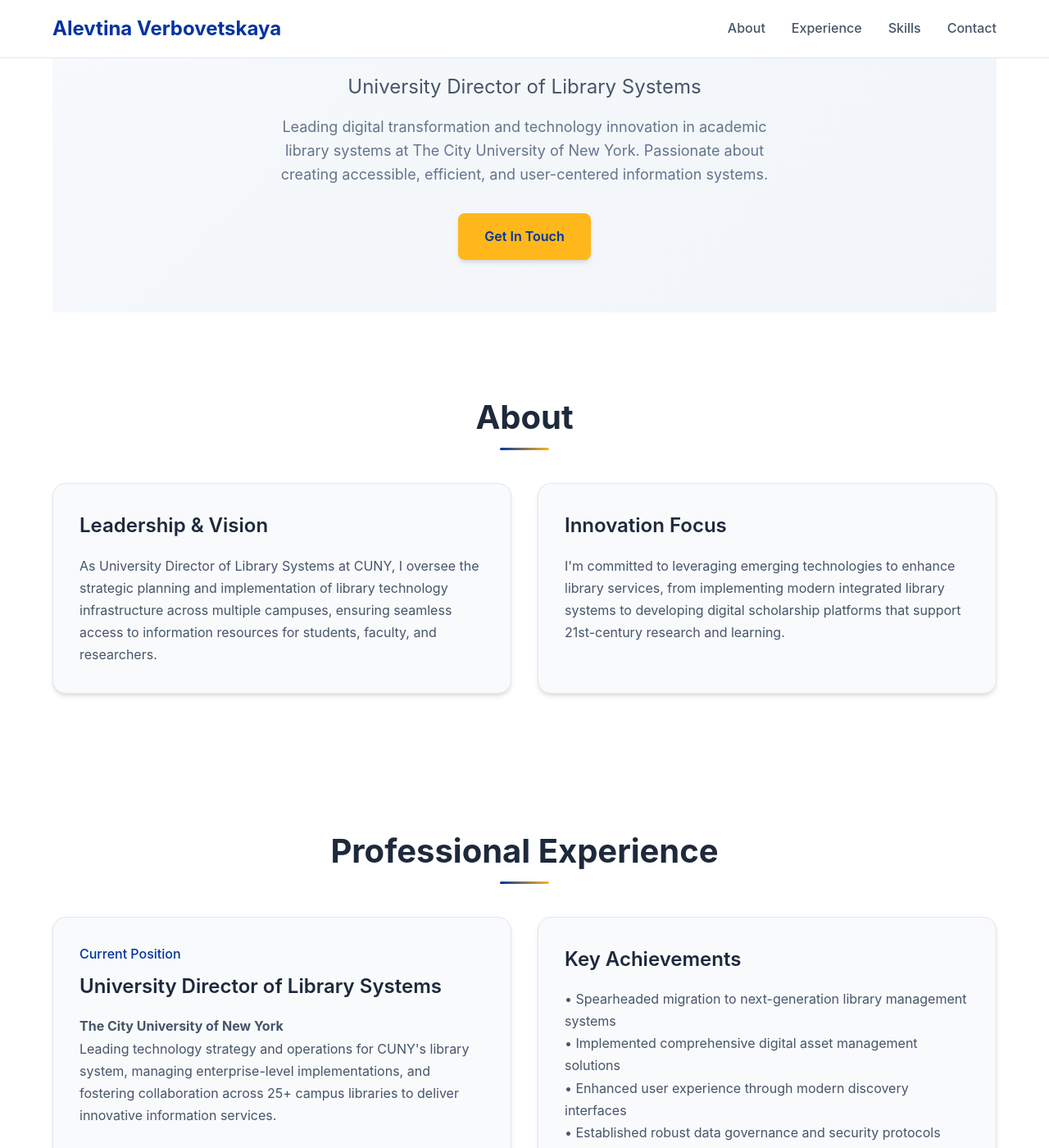
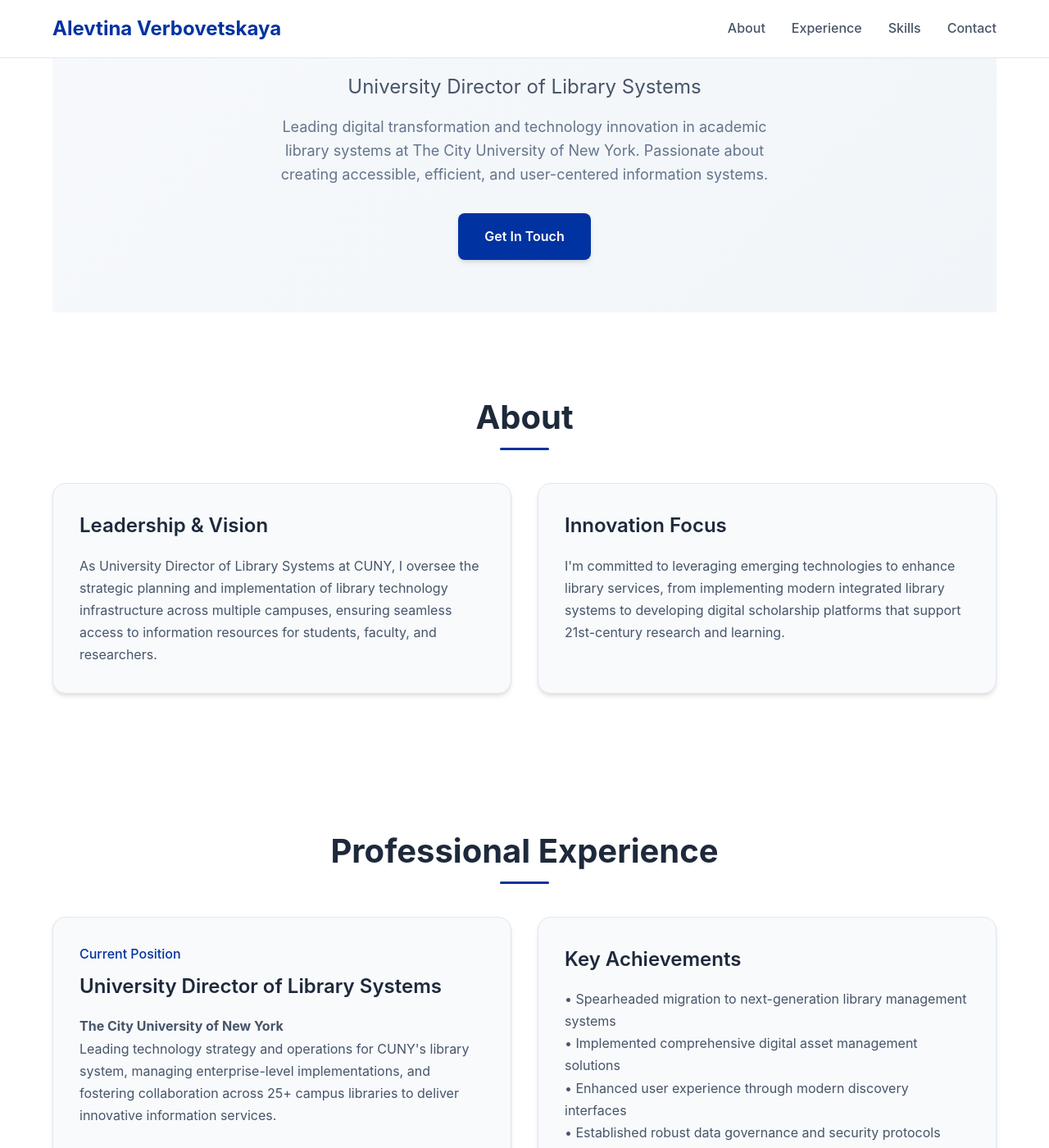
Before and after one commit to alevtina/alevtina.github.io, a Jekyll site: the page built from index.md, in a window 1280 px wide and 1400 px high, scrolled down 373 px. Shown: the whole window at 82% size. Built offline with Jekyll 4.4.1, drawn with Linux system fonts in a browser that asks for light colours; some web fonts are replaced.

Commit message:
Update main.scss

```diff
--- a/assets/main.scss
+++ b/assets/main.scss
@@ -5,10 +5,6 @@
 
 // CSS Custom Properties for theming
 :root {
-    // Brand colors
-    --brand-blue: #0033A1;
-    --brand-gold: #FFB71B;
-
     // Light mode colors
     --bg-primary: #ffffff;
     --bg-secondary: #f8fafc;
@@ -16,18 +12,8 @@
     --text-primary: #1e293b;
     --text-secondary: #475569;
     --text-muted: #64748b;
-
-    // Primary accent (blue-based)
-    --accent-primary: var(--brand-blue);
-    --accent-primary-hover: #002080;
-    --accent-primary-light: #e6f0ff;
-
-    // Secondary accent (gold-based)
-    --accent-secondary: var(--brand-gold);
-    --accent-secondary-hover: #e6a600;
-    --accent-secondary-light: #fff8e6;
-
-    // Utility colors
+    --accent-primary: #0033A1;
+    --accent-secondary: #002080;
     --border-color: #e2e8f0;
     --shadow-sm: 0 1px 2px 0 rgba(0, 0, 0, 0.05);
     --shadow-md: 0 4px 6px -1px rgba(0, 0, 0, 0.1), 0 2px 4px -1px rgba(0, 0, 0, 0.06);
@@ -43,16 +29,8 @@
         --text-primary: #f8fafc;
         --text-secondary: #cbd5e1;
         --text-muted: #94a3b8;
-
-        // Adjusted for dark mode accessibility
         --accent-primary: #4d7dd6;
-        --accent-primary-hover: #6b93db;
-        --accent-primary-light: #1a2332;
-
-        --accent-secondary: #ffc947;
-        --accent-secondary-hover: #ffce5c;
-        --accent-secondary-light: #332b1a;
-
+        --accent-secondary: #0033A1;
         --border-color: #334155;
         --shadow-sm: 0 1px 2px 0 rgba(0, 0, 0, 0.3);
         --shadow-md: 0 4px 6px -1px rgba(0, 0, 0, 0.3), 0 2px 4px -1px rgba(0, 0, 0, 0.2);
@@ -117,7 +95,7 @@ body {
     transition: color 0.3s ease;
 
     &:hover, &:focus {
-        color: var(--accent-primary-hover);
+        color: var(--accent-secondary);
     }
 }
 
@@ -217,8 +195,8 @@ body {
 
 .cta-button {
     display: inline-block;
-    background-color: var(--accent-secondary);
-    color: var(--brand-blue);
+    background-color: var(--accent-primary);
+    color: white;
     padding: 1rem 2rem;
     text-decoration: none;
     border-radius: 0.5rem;
@@ -227,7 +205,7 @@ body {
     box-shadow: var(--shadow-md);
 
     &:hover, &:focus {
-        background-color: var(--accent-secondary-hover);
+        background-color: var(--accent-secondary);
         transform: translateY(-2px);
         box-shadow: var(--shadow-lg);
         outline: none;
@@ -256,7 +234,7 @@ body {
         transform: translateX(-50%);
         width: 60px;
         height: 3px;
-        background: linear-gradient(90deg, var(--accent-primary) 0%, var(--accent-secondary) 100%);
+        background-color: var(--accent-primary);
         border-radius: 2px;
     }
 }
@@ -318,13 +296,9 @@ body {
     transition: all 0.3s ease;
 
     &:hover {
-        background: linear-gradient(135deg, var(--accent-primary) 0%, var(--accent-secondary) 100%);
+        background-color: var(--accent-primary);
         color: white;
         transform: scale(1.05);
-    }
-
-    &:nth-child(even):hover {
-        background: linear-gradient(135deg, var(--accent-secondary) 0%, var(--accent-primary) 100%);
     }
 }
 
@@ -357,10 +331,7 @@ body {
 .contact-icon {
     font-size: 2rem;
     margin-bottom: 1rem;
-    background: linear-gradient(45deg, var(--accent-primary) 0%, var(--accent-secondary) 100%);
-    -webkit-background-clip: text;
-    -webkit-text-fill-color: transparent;
-    background-clip: text;
+    color: var(--accent-primary);
 }
 
 .contact-title {
```
